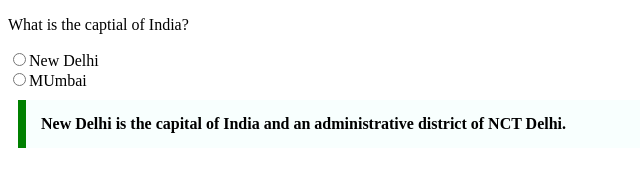
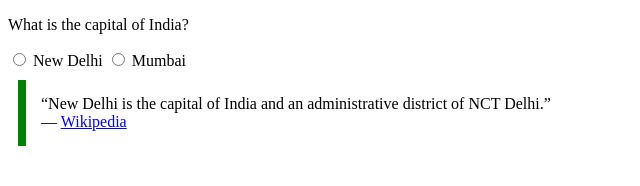
Before and after one commit to acciojob/trivia-shreya98-r, a website: page main.html in a window 1280 px wide. Shown: the whole page, without its empty margins (0-640 px from the left). Drawn offline with Linux system fonts and the light colour scheme.

Commit message:
created a submission

```diff
--- a/main.html
+++ b/main.html
@@ -1,32 +1,42 @@
 <!DOCTYPE html>
+<html lang="en">
+<head>
 
-<html>
+  <style>
 
-<head>
-	<link rel="stylesheet" href="styles.css">
-	<style>
-		#num{
-			 Max-width:  600px ;
-				 Margin:  10px ;
-                Padding:  15px;
-              Border-left: 8px solid green ;
-               Background-color:  #f8fffe;
-                        Font-weight: Bold;
-		}
-	</style>
+    blockquote {
+      max-width: 600px;
+      margin: 10px;
+      padding: 15px;
+      border-left: 8px solid green;
+      background-color: #f8ff
+      font-weight: bold;
+    }
+
+
+
+  </style>
 </head>
+<body>
 
-<body>
-	<!-- the entire body must be written by student -->
-    <script type="text/javascript" src="./script.js">
-</script>
-	<section id="num1">
-		<p> What is the captial of India?</p>
-	</section>
-	<input type="radio" value="a"  name="gender">New Delhi <div></div>
-	<input type="radio" value="b" name ="gender" >MUmbai<div></div>
-	<blockquote id="num">New Delhi is the capital of India and an administrative district of NCT Delhi.</blockquote>
+
+  <section class="quiz">
+    <p class="question">What is the capital of India?</p>
+
+
+    <label>
+      <input type="radio" name="capital" value="new-delhi"> New Delhi
+    </label>
+    <label>
+      <input type="radio" name="capital" value="mumbai"> Mumbai
+    </label>
+
+
+    <blockquote cite="https://en.wikipedia.org/wiki/New_Delhi">
+      “New Delhi is the capital of India and an administrative district of NCT Delhi.”
+      <br> — <a href="https://en.wikipedia.org/wiki/New_Delhi" target="_blank">Wikipedia</a>
+    </blockquote>
+  </section>
 
 </body>
-
 </html>
```
